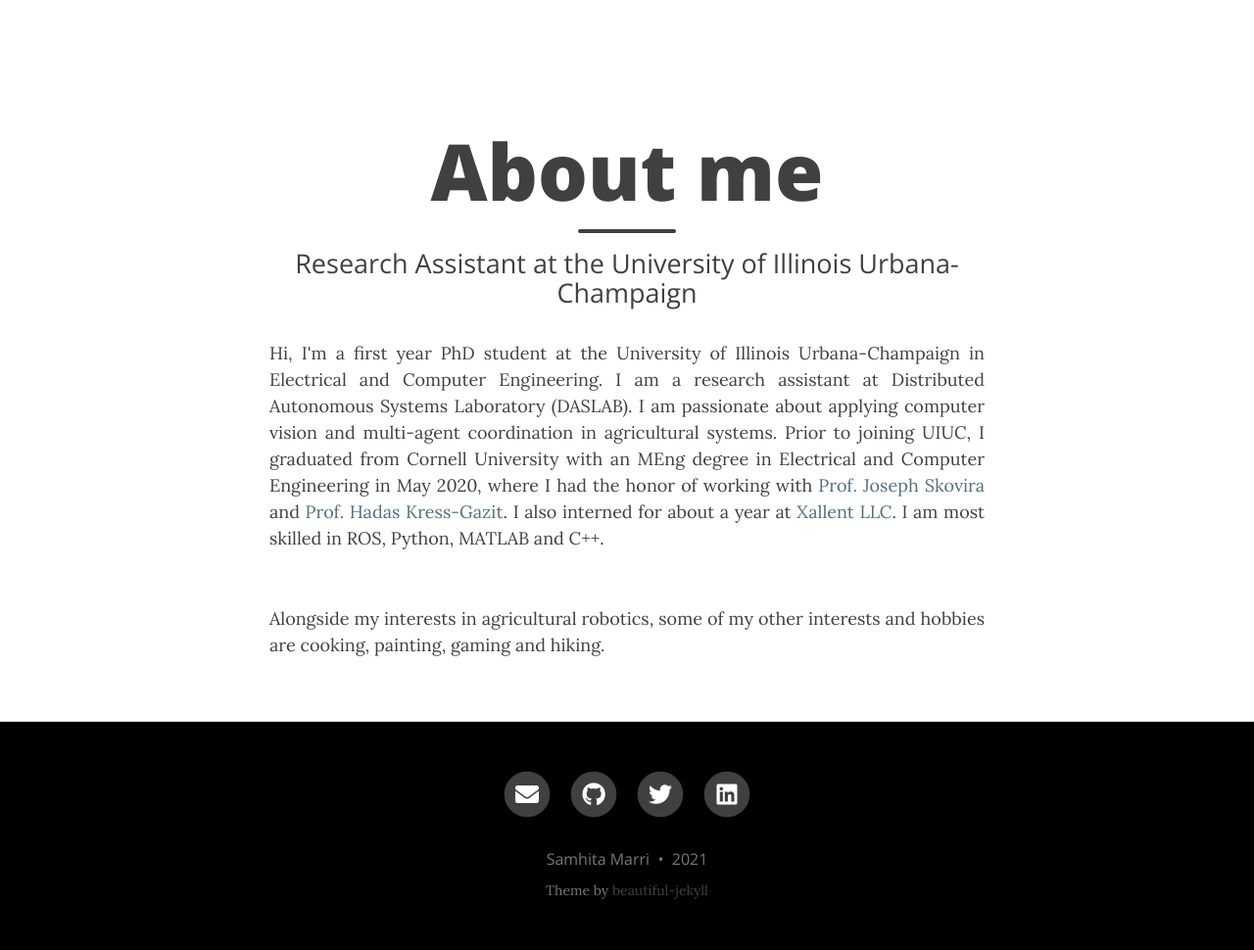
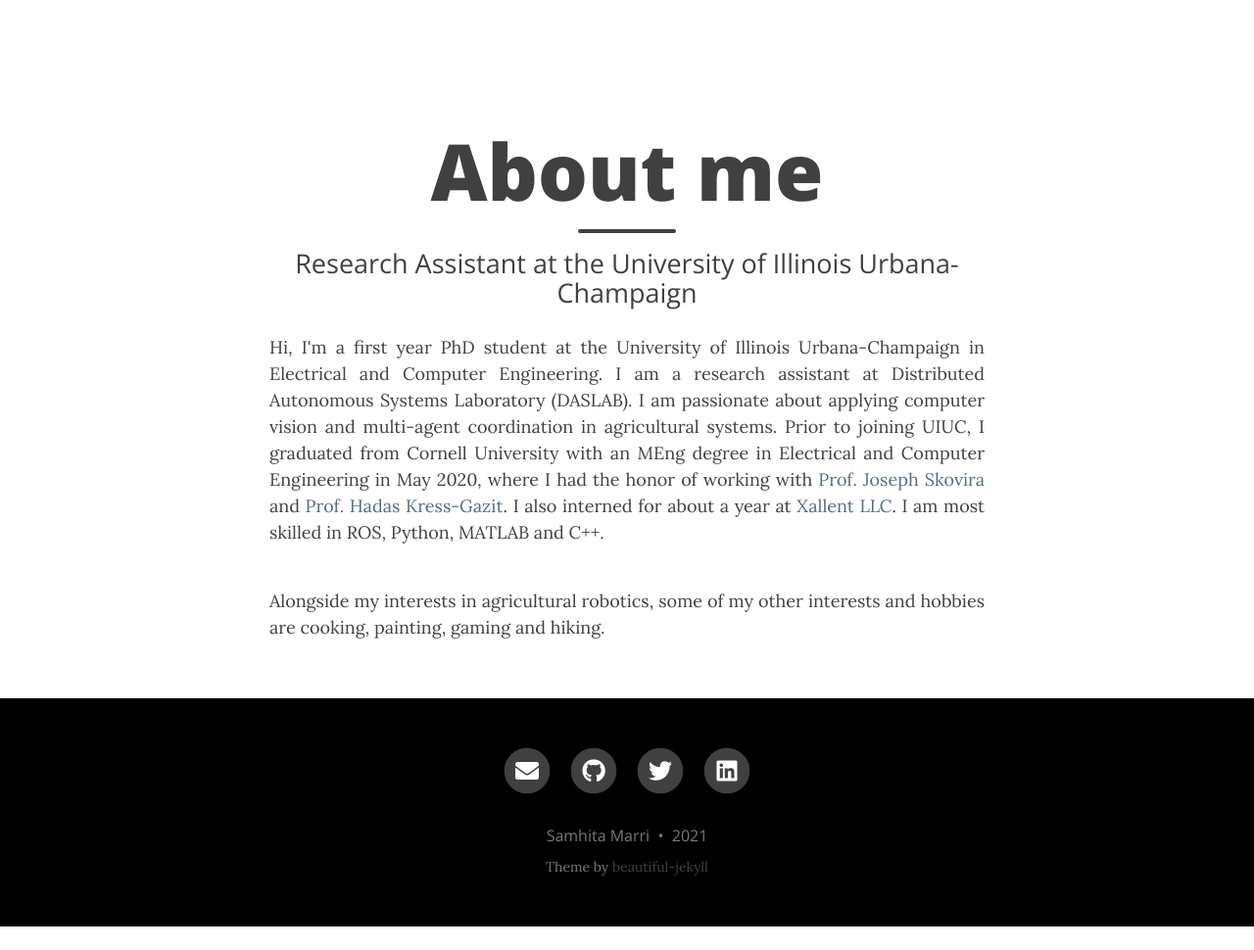
Before and after one commit to samhita-m/samhita-m.github.io, a Jekyll site: the page built from aboutme.md, in a window 1280 px wide. Shown: the whole page at 98% size. Built offline with Jekyll 4.4.1, drawn with Linux system fonts in a browser that asks for light colours; nearby versions of some CDN libraries; after the commit the page ends 946 px from its top, so only the background shows below that.

```diff
--- a/assets/css/main.css
+++ b/assets/css/main.css
@@ -23,7 +23,7 @@
 }
 p {
   line-height: 1.5;
-  margin: 0.875rem 0;
+  margin: 0.5rem 0;
 }
 h1,h2,h3,h4,h5,h6 {
   font-family: 'Open Sans', 'Helvetica Neue', Helvetica, Arial, sans-serif;
```
